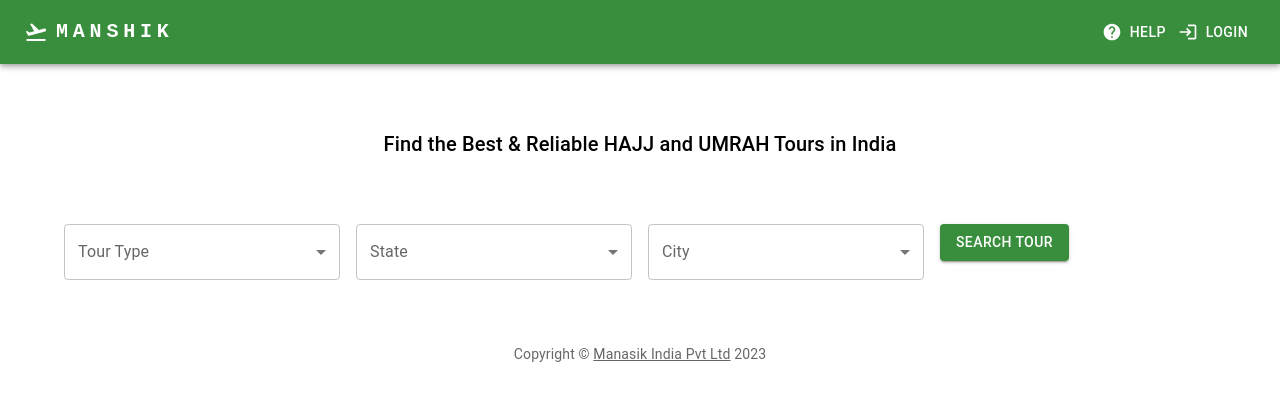
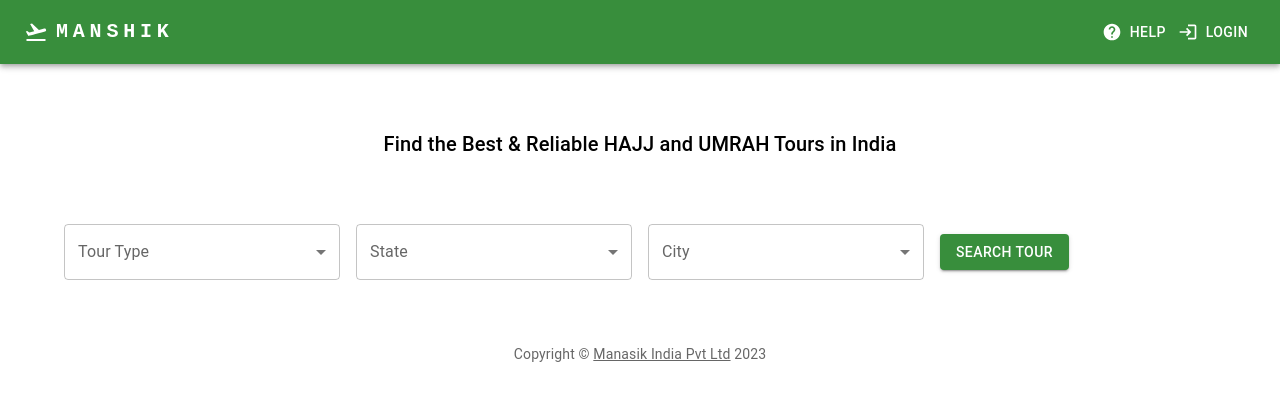
Before and after one commit to amirmursal/manasik, a React (Create React App) app: page / in a window 1280 px wide. Shown: the top 400 px of the page. Built offline with nearby package versions, Linux system fonts and the light colour scheme.

Commit message:
fix: add search panel style to align items

```diff
--- a/src/components/SearchPanel/SearchPanel.styles.ts
+++ b/src/components/SearchPanel/SearchPanel.styles.ts
@@ -1,10 +1,19 @@
 const searchPanelStyles = {
-    root:{
-        color: '#000'
-    },
-    infoText:{
-        margin: '5%',
-        textAlign: 'center'
-    }
-}
+  root: {
+    color: "#000",
+  },
+  infoText: {
+    margin: "5%",
+    textAlign: "center",
+  },
+  container: {
+    margin: "5%",
+    display: "flex",
+    alignItems: "center",
+  },
+  searchForm: {
+    display: "flex",
+    alignItems: "center",
+  },
+};
 export default searchPanelStyles;
--- a/src/components/SearchPanel/SearchPanel.tsx
+++ b/src/components/SearchPanel/SearchPanel.tsx
@@ -1,16 +1,29 @@
-import { Box, Button, FormControl, Grid, InputLabel, MenuItem, Select, Typography } from "@mui/material";
+import {
+  Box,
+  Button,
+  FormControl,
+  Grid,
+  InputLabel,
+  MenuItem,
+  Select,
+  Typography,
+} from "@mui/material";
 import searchPanelStyles from "./SearchPanel.styles";
 import React from "react";
 
 const SearchPanel = () => {
-
   return (
     <Box sx={searchPanelStyles.root}>
-            <Typography variant="h6" sx={searchPanelStyles.infoText}
-                component="div">Find the Best & Reliable HAJJ and UMRAH Tours in India
+      <Typography variant="h6" sx={searchPanelStyles.infoText} component="div">
+        Find the Best & Reliable HAJJ and UMRAH Tours in India
       </Typography>
-            <Box sx={{ margin: '5%', display:'flex', alignItems:'center' }}>
-                <Grid container spacing={2} columns={{xs:1, sm:8, md:12}}>
+      <Box sx={searchPanelStyles.container}>
+        <Grid
+          container
+          spacing={2}
+          columns={{ xs: 1, sm: 8, md: 12 }}
+          sx={searchPanelStyles.searchForm}
+        >
           <Grid item xs={3}>
             <FormControl fullWidth variant="outlined">
               <InputLabel>Tour Type</InputLabel>
@@ -41,9 +54,10 @@ const SearchPanel = () => {
               <Button variant="contained">Search Tour</Button>
             </FormControl>
           </Grid>
-                </Grid></Box>
+        </Grid>
       </Box>
-    )
-}
+    </Box>
+  );
+};
 
 export default SearchPanel;
```
Lines whose indentation alone changed are shown as unchanged.
